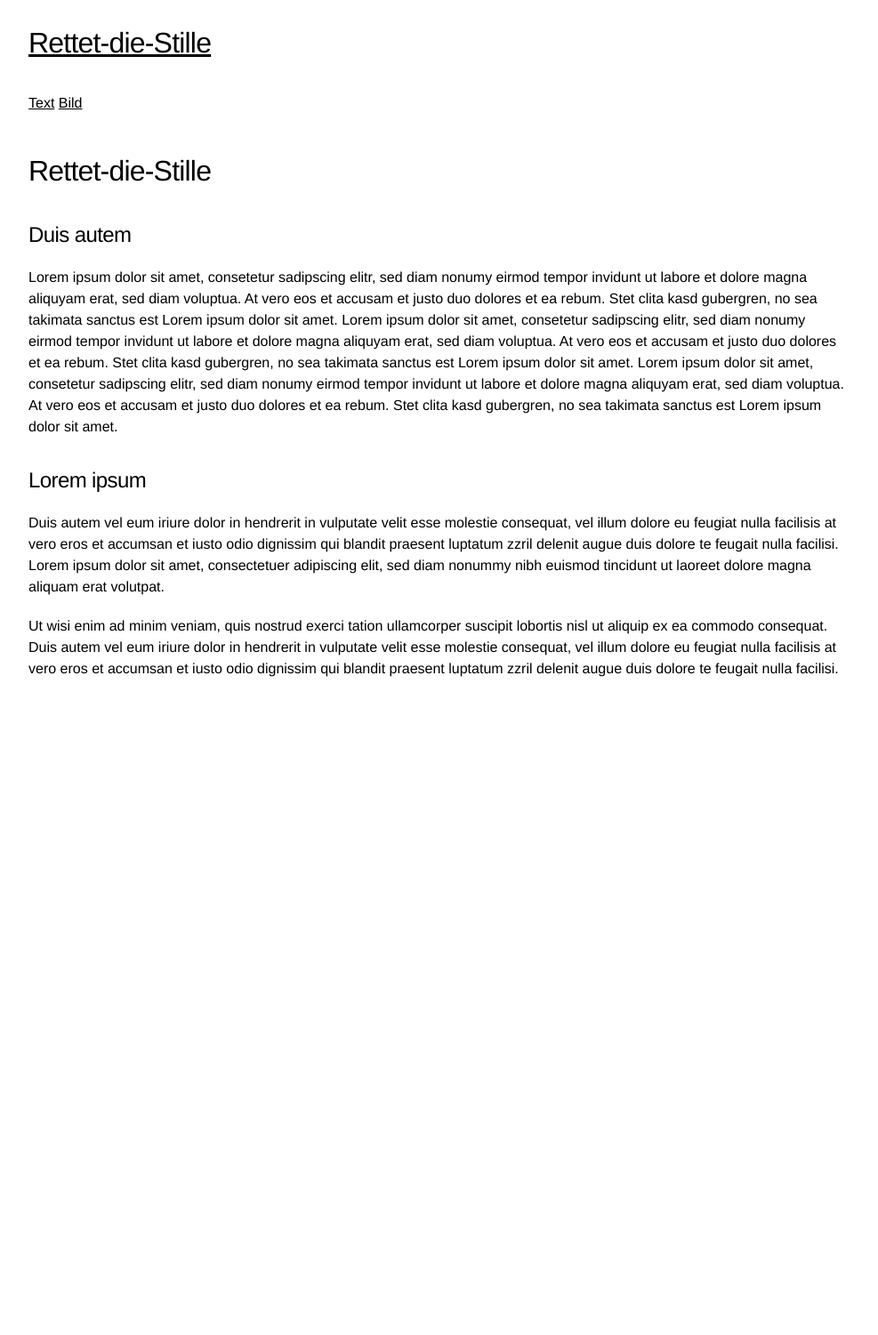
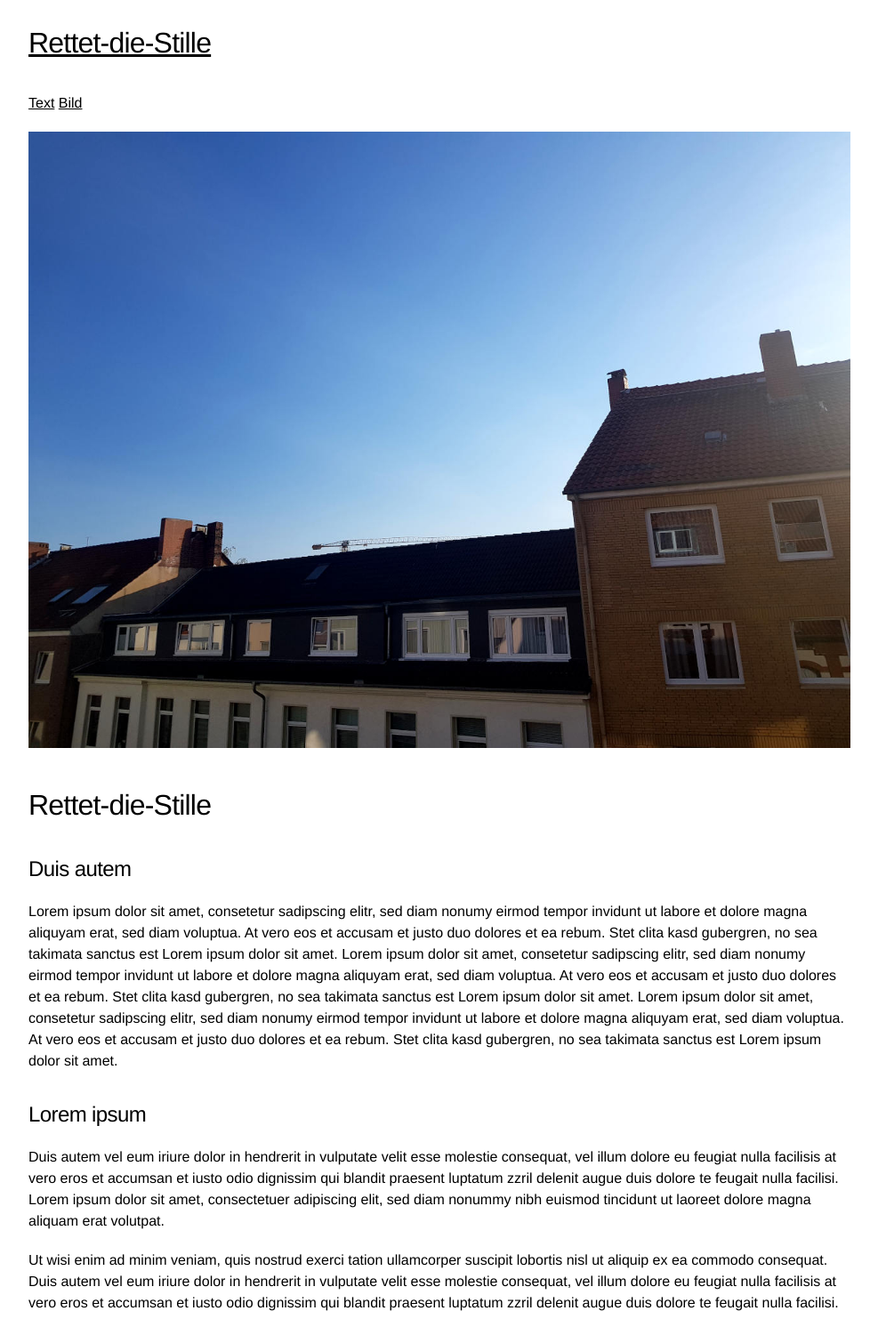
Before and after one commit to rettet-die-stille/rettet-die-stille.github.io, a Jekyll site: the page built from index.md, in a window 1280 px wide. Shown: the whole page at 89% size, without its empty margins (146-1133 px from the left). Built offline with Jekyll 4.4.1, drawn with Linux system fonts in a browser that asks for light colours; our own code applies the rules of GitHub Pages for plain Markdown files; before the commit the page ends 948 px from its top, so only the background shows below that.

Commit message:
Update index.md

```diff
--- a/index.md
+++ b/index.md
@@ -1,6 +1,8 @@
 ---
 layout: default
+title: Rettet-die-Stille
 ---
+![Dies ist ein Beispielbild.](assets/images/example.jpg)
 
 # Rettet-die-Stille
 
```
